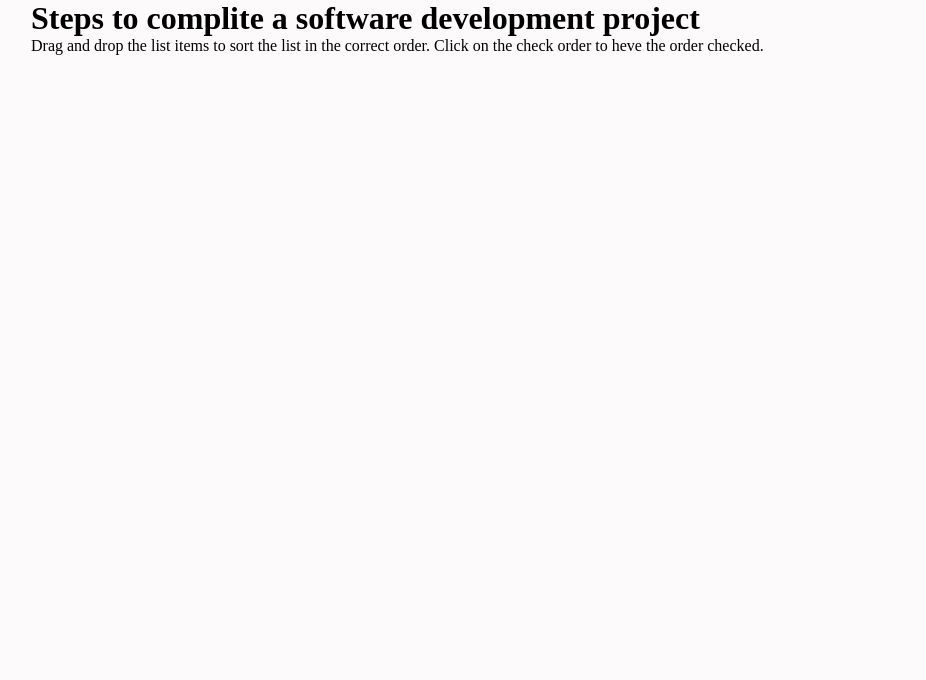
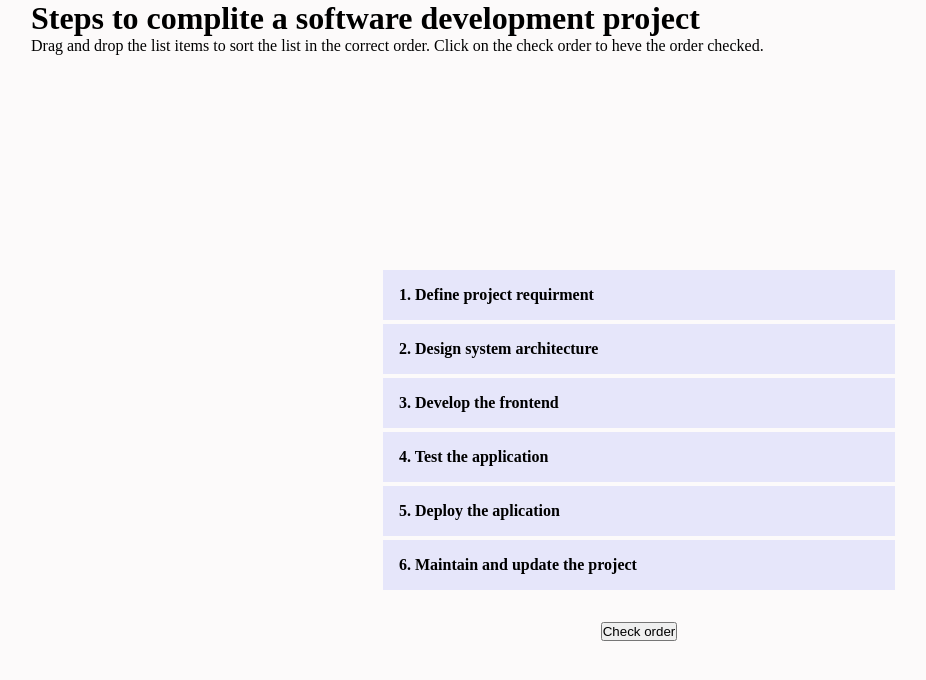
Before and after one commit to jerzyszajner/draggable-list, a website built with Vite: page index.html in a window 1280 px wide. Shown: the whole page, without its empty margins (1-927 px from the left). Built offline with nearby package versions, Linux system fonts and the light colour scheme.

Commit message:
create list items

```diff
--- a/src/css/reset.css
+++ b/src/css/reset.css
@@ -7,3 +7,8 @@
 button {
     cursor: pointer;
 }
+
+ol,
+ul {
+    list-style: none;
+}
--- a/src/css/style.css
+++ b/src/css/style.css
@@ -11,6 +11,11 @@ body {
 
 .header__description {
     font-size: var(--font-size-medium);
+}
+
+main {
+    width: 100%;
+    height: 100%;
 }
 
 .main-container {
@@ -30,3 +35,27 @@ body {
     flex-direction: column;
     gap: var(--spacing-x-small);
 }
+
+.list__item {
+    padding: var(--spacing-medium);
+    background-color: var(--color-background-medium);
+    cursor: grab;
+    font-weight: bold;
+}
+
+.list__item--dragged {
+    background-color: royalblue;
+}
+
+.list__compare-buton {
+    min-width: 160px;
+    min-height: 32px;
+}
+
+.correct {
+    background-color: lightgray;
+}
+
+.incorrect {
+    background-color: red;
+}
--- a/src/js/app.js
+++ b/src/js/app.js
@@ -0,0 +1,3 @@
+import createListItems from "./createListItems";
+
+document.addEventListener("DOMContentLoaded", createListItems);
--- /dev/null
+++ b/src/js/createListItems.js
@@ -0,0 +1,24 @@
+import stepsForSoftwareProject from "./stepsData";
+
+const createListItems = () => {
+  const list = document.querySelector(".list");
+  list.innerHTML = "";
+
+  stepsForSoftwareProject.forEach((step, index) => {
+    const listItem = document.createElement("li");
+    list.append(listItem);
+    listItem.textContent = `${index + 1}. ${step} `;
+    listItem.classList.add("list__item");
+    listItem.setAttribute("draggable", true);
+    listItem.setAttribute("data-index", index);
+  });
+  const compareButton = document.createElement("button");
+  document.querySelector(".main-container").append(compareButton);
+  compareButton.textContent = "Check order";
+  compareButton.classList.add("list__compare-button");
+
+  //   compareButton.addEventListener("click", compareOrder);
+  //   handleDragAndDrop();
+};
+
+export default createListItems;
--- /dev/null
+++ b/src/js/stepsData.js
@@ -0,0 +1,10 @@
+const stepsForSoftwareProject = [
+  "Define project requirment",
+  "Design system architecture",
+  "Develop the frontend",
+  "Test the application",
+  "Deploy the aplication",
+  "Maintain and update the project",
+];
+
+export default stepsForSoftwareProject;
```
